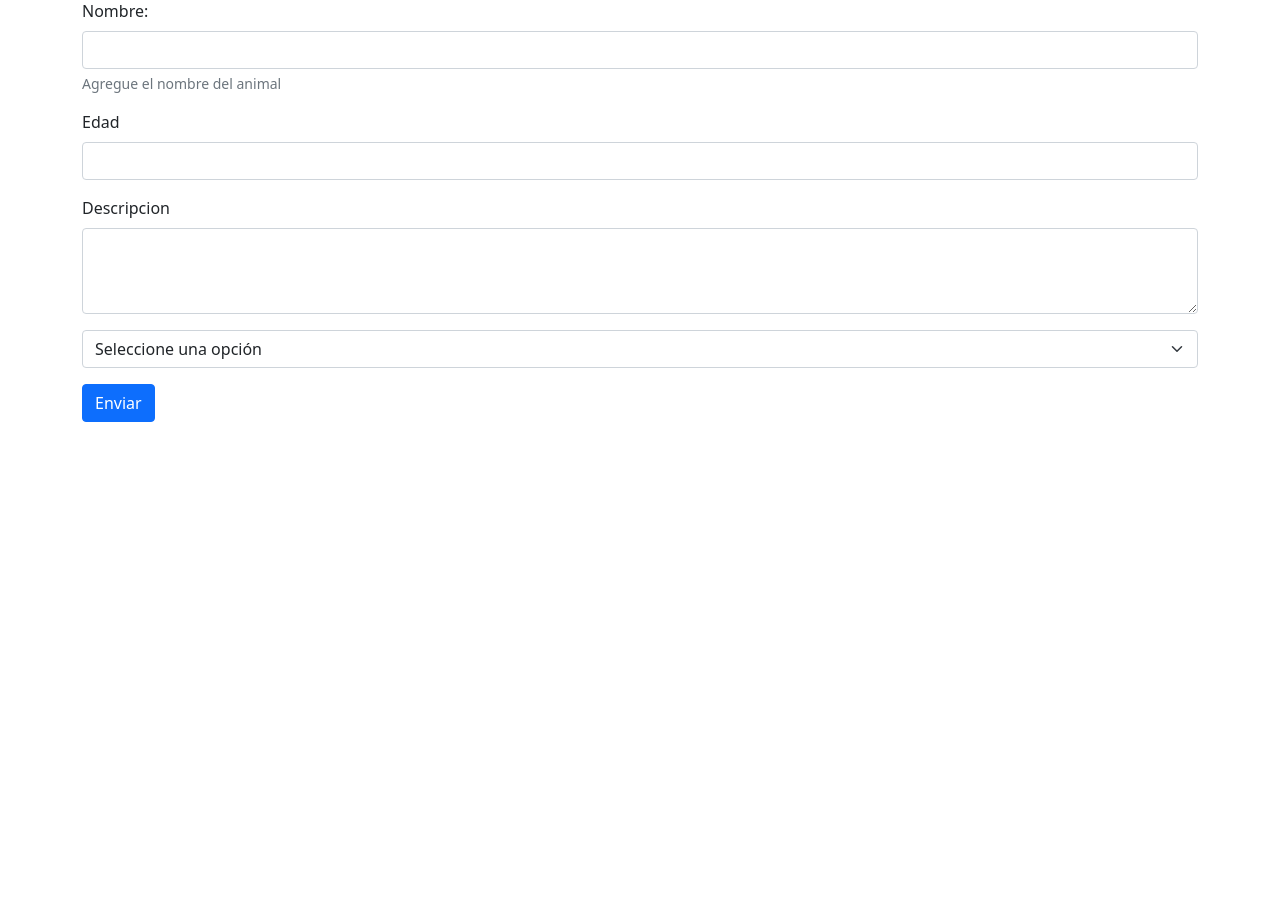
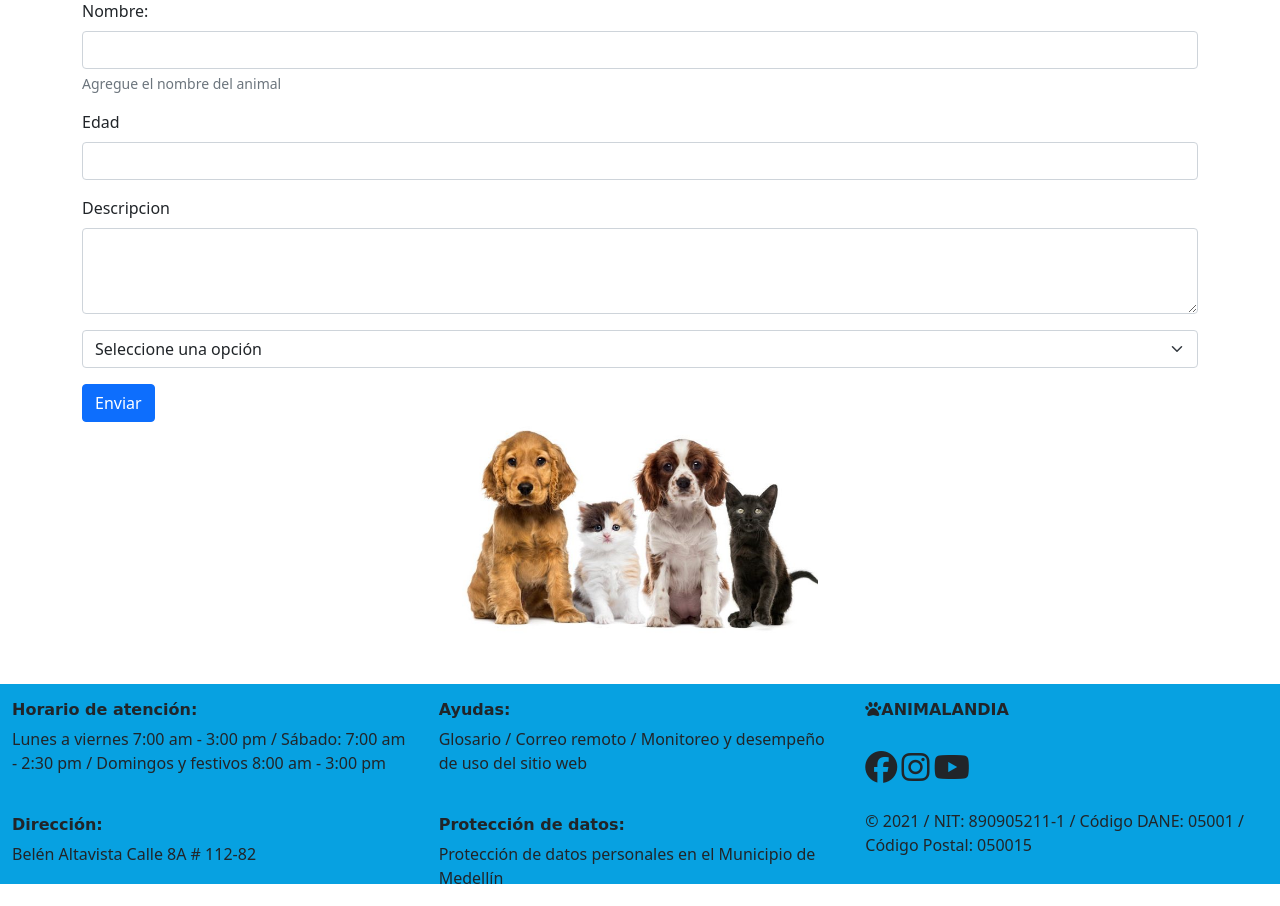
Before and after one commit to DANIELAESTRADA14/casahogar, a CodeIgniter 4 app: the page made by app/Views/registroanimales.php in a window 1280 px wide. Shown: the part 161-1067 px from the top of the page. Before the commit the page ends 583 px from the top, so only its background shows below. Run offline with PHP 8.4 and a stand-in for CodeIgniter, Linux system fonts and the light colour scheme; the template is opened without the code that fills it, so the values that code supplies are empty; some libraries are stand-ins or nearby versions; some web fonts are replaced.

Commit message:
se hace formulario animal

```diff
--- a/app/Config/Routes.php
+++ b/app/Config/Routes.php
@@ -35,7 +35,7 @@ $routes->get('/', 'Home::index');
 $routes->get('/productos/registro', 'Productos::index');
 $routes->post('/productos/registro/nuevo','Productos::registrar');
 $routes->get('/animales/registro', 'Animales::index');
-
+$routes->post('/animales/registro/nuevo','Animales::animales');
 
 
 /*
--- a/app/Views/registroanimales.php
+++ b/app/Views/registroanimales.php
@@ -46,22 +46,22 @@
                 <div class="row d-flex justify-content-center">
                     <div class="col-12">
                         <h1 class="titulo fuente mt-5 fw-bold">Registro de animales</h1>
-                        <form action="">
+                        <form action="<?=site_url('/animales/registro/nuevo') ?>" method="POST">
                             <div class="mb-3">
                                 <label for="textarea" class="form-label">Nombre:</label>
-                                <input type="text" class="form-control" id="textarea" name="nombre" aria-describedby="texto">
+                                <input type="text" class="form-control" id="textarea" name="nombre_animal" aria-describedby="texto">
                                 <div id="texto" class="form-text">Agregue el nombre del animal</div>
                             </div>
                             <div class="mb-3">
                                 <label for="edad" class="form-label">Edad</label>
-                                <input type="text" class="form-control" id="photo" name="edad">
+                                <input type="text" class="form-control" id="edad" name="edad">
                             </div>
                             <div class="mb-3">
                                 <label for="FormControlTextarea1" class="form-label">Descripcion</label>
-                                <textarea class="form-control" id="FormControlTextarea1" rows="3" name="descripcion"></textarea>
+                                <textarea class="form-control" id="FormControlTextarea1" rows="3" name="descripcion_animal"></textarea>
                             </div>
                             <div class="mb-3">
-                                <select class="form-select" aria-label="select" name="tipo">
+                                <select class="form-select" aria-label="select" name="tipo_animal">
                                     <option selected>Seleccione una opción</option>
                                     <option value="1">Perros</option>
                                     <option value="2">Gatos</option>
@@ -74,11 +74,47 @@
                             <button type="submit" class="btn btn-primary">Enviar</button>
                         </form>
                     </div>
+
+                    <div class="col-12 col-md-4 mb-5">
+                        <img src="<?=base_url('public/img/animales.jpg')?>" alt="adopta" class="img-fluid  rounded mx-auto d-block">
+                    </div>
                 </div>
             </div>
             </container>
 
         </main>
+
+        <footer class="footer">
+            <div class="container-fluid m">
+                <div class="row">
+                    <div class="col-12 col-md-4">
+                        <h3 class="fw-bold fuente letra mt-3">Horario de atención:</h3>
+                        <p class="letra">Lunes a viernes 7:00 am - 3:00 pm / Sábado: 7:00 am - 2:30 pm / Domingos y festivos 8:00 am - 3:00 pm</p>
+                        <br>
+                        <h3 class="fw-bold fuente letra">Dirección:</h3>
+                        <p class="letra">Belén Altavista Calle 8A # 112-82 </p>
+                    </div>
+
+                    <div class="col-12 col-md-4">
+                        <h3 class="fw-bold fuente letra mt-3">Ayudas:</h3>
+                        <p class="letra">Glosario / Correo remoto / Monitoreo y desempeño de uso del sitio web</p>
+                        <br>
+                        <h3 class="fw-bold fuente letra">Protección de datos:</h3>
+                        <p class="letra">Protección de datos personales en el Municipio de Medellín </p>
+                    </div>
+
+                    <div class="col-12 col-md-4">
+                        <h1 class="fw-bold fuente letra mt-3"><span><i class="fas fa-paw"></i></span>ANIMALANDIA</h1>
+                        <br>
+                        <i class="fab fa-facebook fa-2x"></i>
+                        <i class="fab fa-instagram fa-2x"></i>
+                        <i class="fab fa-youtube fa-2x"></i>
+                        <br>
+                        <p class="mt-4 letra">© 2021 / NIT: 890905211-1 / Código DANE: 05001 / Código Postal: 050015</p>
+
+                    </div>
+                </div>
+        </footer>
     </section>
     <script src="https://kit.fontawesome.com/6d1e811add.js" crossorigin="anonymous"></script>
     <script src="https://cdn.jsdelivr.net/npm/bootstrap@5.1.1/dist/js/bootstrap.bundle.min.js" integrity="sha384-/bQdsTh/da6pkI1MST/rWKFNjaCP5gBSY4sEBT38Q/9RBh9AH40zEOg7Hlq2THRZ" crossorigin="anonymous"></script>
```
Also changed, not shown: app/Controllers/Animales.php (+21 -0 lines), public/img/animales.jpg (added).
